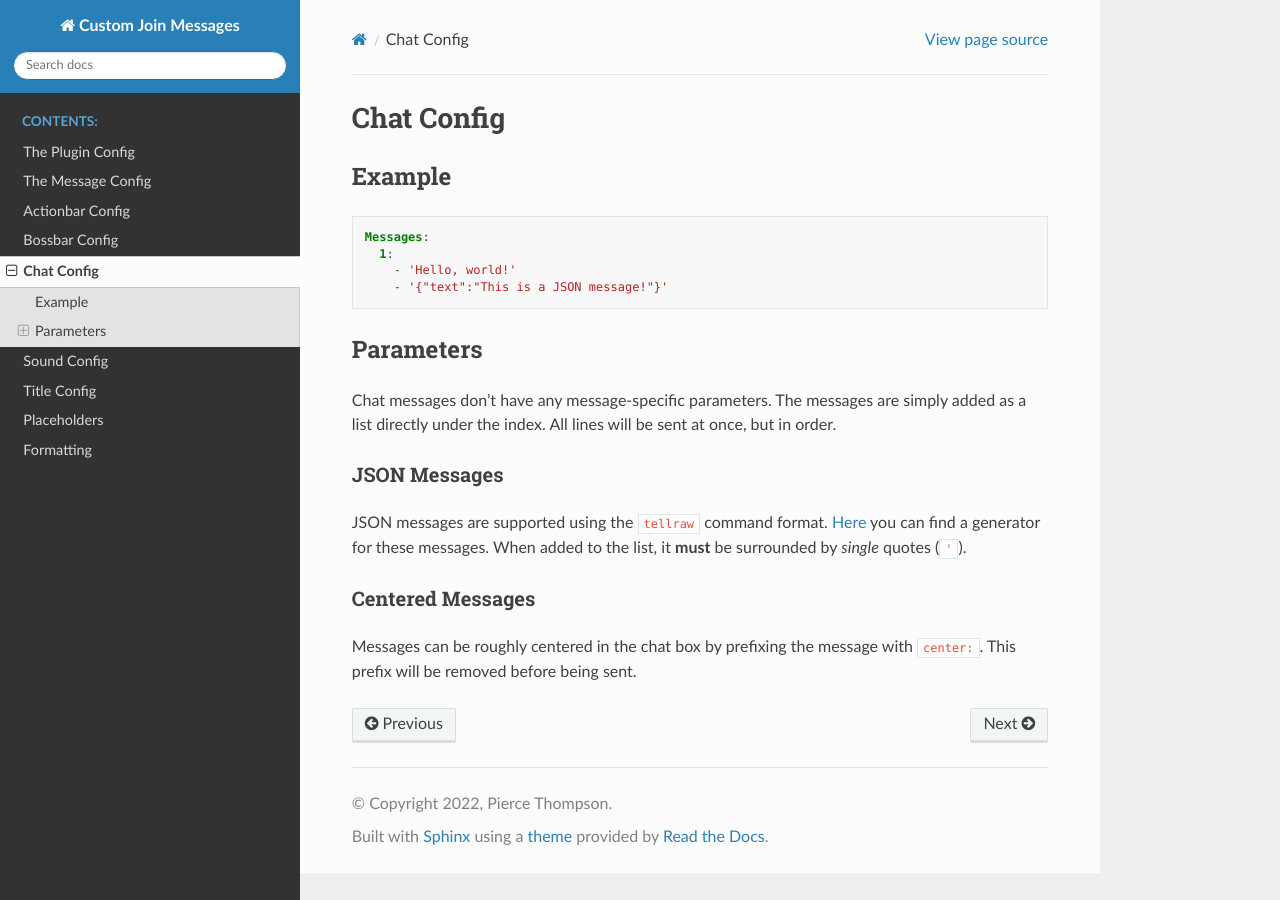
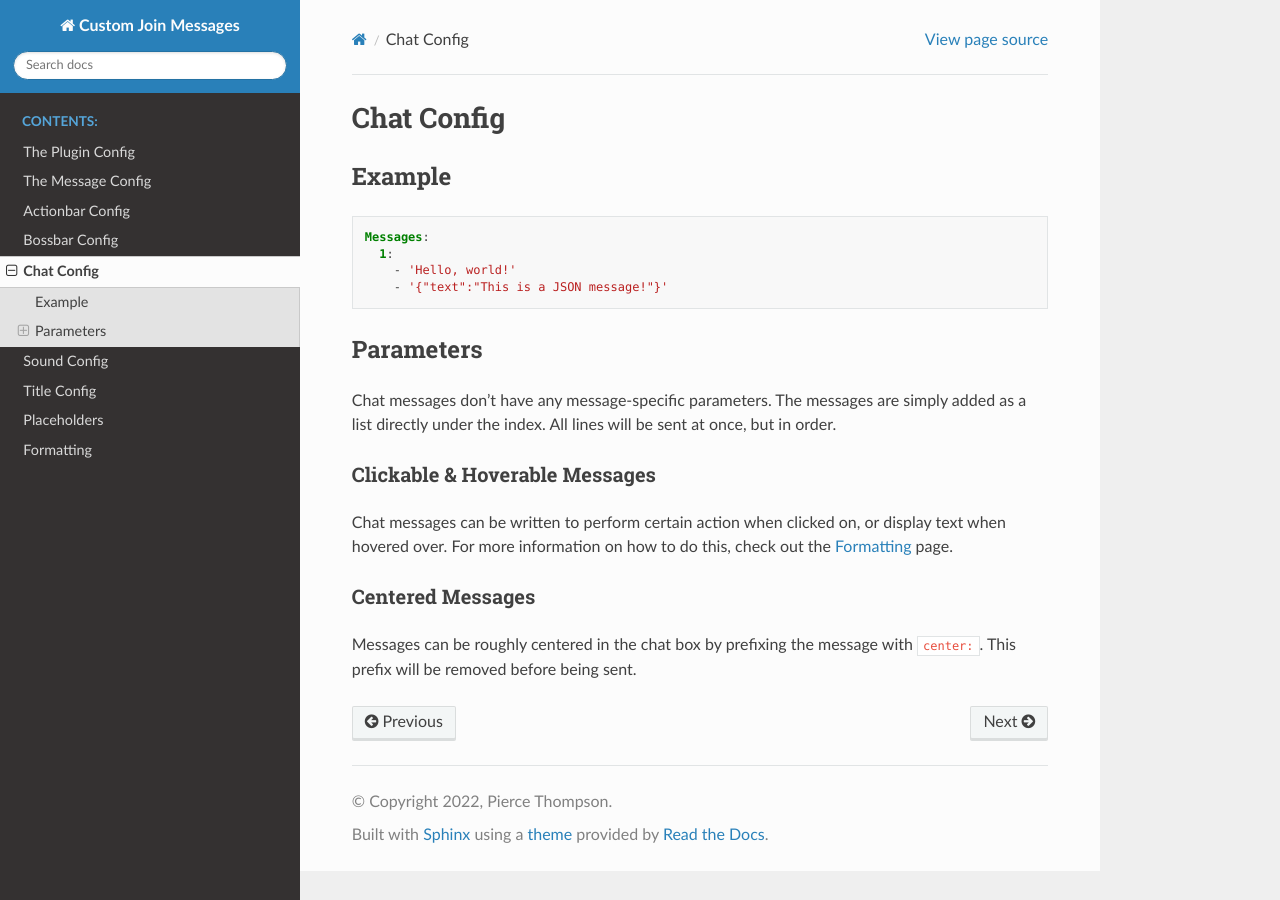
Before and after one commit to Insprill/custom-join-messages, a Sphinx documentation site: the page built from docs/chat.rst, in a window 1280 px wide. Built offline with Sphinx 7.4.7 and the Read the Docs theme 2.0.0, drawn with Linux system fonts in a browser that asks for light colours.

Commit message:
Update chat docs on JSON messages

```diff
--- a/docs/chat.rst
+++ b/docs/chat.rst
@@ -18,12 +18,11 @@ Parameters
 Chat messages don't have any message-specific parameters. The messages are simply added as a list directly under the index.
 All lines will be sent at once, but in order.
 
-JSON Messages
+Clickable & Hoverable Messages
 ~~~~~~~~~~~~~
 
-JSON messages are supported using the ``tellraw`` command format.
-`Here <https://minecraft.tools/en/tellraw.php>`_ you can find a generator for these messages.
-When added to the list, it **must** be surrounded by *single* quotes (``'``).
+Chat messages can be written to perform certain action when clicked on, or display text when hovered over.
+For more information on how to do this, check out the :ref:`formatting` page.
 
 Centered Messages
 ~~~~~~~~~~~~~~~~~
--- a/docs/formatting.rst
+++ b/docs/formatting.rst
@@ -1,3 +1,5 @@
+.. _formatting:
+
 Formatting
 ==========
 
```
